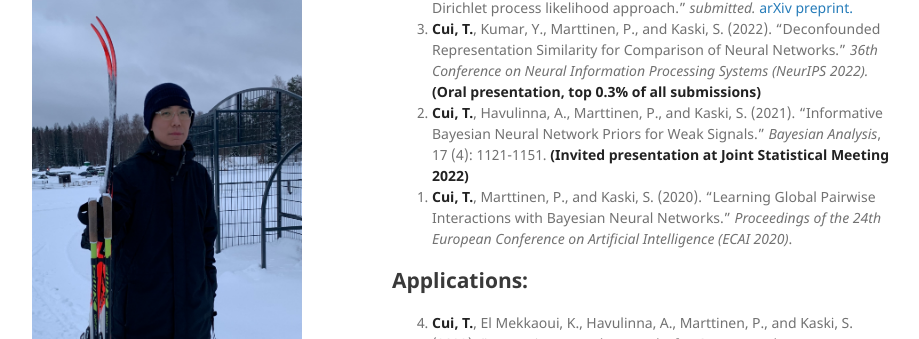
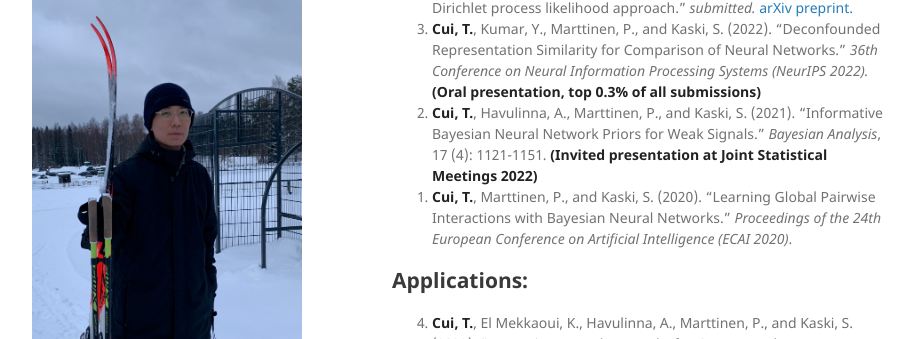
Before and after one commit to tycui/tycui.github.io, a Jekyll site: the page built from index.md, in a window 1280 px wide and 900 px high, scrolled down 321 px. Shown: the part 115-454 px from the top of the window, without its empty margins (178-1097 px from the left). Built offline with Jekyll 4.4.1, drawn with Linux system fonts in a browser that asks for light colours; our own code applies the rules of GitHub Pages for plain Markdown files.

Commit message:
Update index.md

```diff
--- a/index.md
+++ b/index.md
@@ -11,7 +11,7 @@
 ## Probabilistic Machine Learning:
 0. Raj, V., **Cui, T.**, Heinonen, M., and Marttinen, P. (2022). "Incorporating functional summary information in Bayesian neural networks using Dirichlet process likelihood approach." _submitted._ [arXiv preprint.](https://arxiv.org/abs/2207.01234)
 0. **Cui, T.**, Kumar, Y., Marttinen, P., and Kaski, S. (2022). "Deconfounded Representation Similarity for Comparison of Neural Networks." _36th Conference on Neural Information Processing Systems (NeurIPS 2022)._ **(Oral presentation, top 0.3% of all submissions)**
-0. **Cui, T.**, Havulinna, A., Marttinen, P., and Kaski, S. (2021). "Informative Bayesian Neural Network Priors for Weak Signals." _Bayesian Analysis_, 17 (4): 1121-1151. **(Invited presentation at Joint Statistical Meeting 2022)**
+0. **Cui, T.**, Havulinna, A., Marttinen, P., and Kaski, S. (2021). "Informative Bayesian Neural Network Priors for Weak Signals." _Bayesian Analysis_, 17 (4): 1121-1151. **(Invited presentation at Joint Statistical Meetings 2022)**
 0. **Cui, T.**, Marttinen, P., and Kaski, S. (2020). "Learning Global Pairwise Interactions with Bayesian Neural Networks." _Proceedings of the 24th European Conference on Artificial Intelligence (ECAI 2020)_.
 {: reversed="reversed"}
 
```
